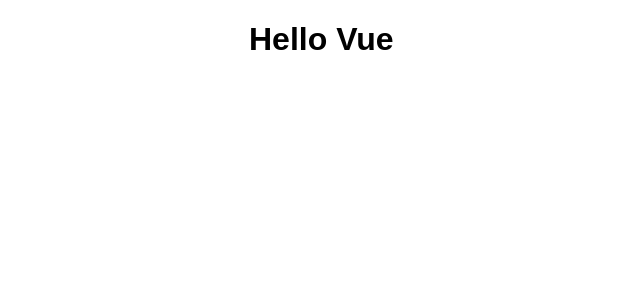
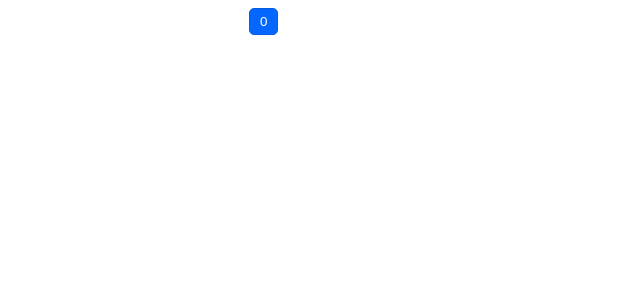
Before and after one commit to vueschool/workshop-vue-fundamentals-options-api-version, a Vue app: page / in a window 1280 px wide. Shown: the top 300 px of the page, without its empty margins (16-656 px from the left). Built offline with nearby package versions, Linux system fonts and the light colour scheme.

Commit message:
exercise 7 solution

```diff
--- a/src/App.vue
+++ b/src/App.vue
@@ -1,11 +1,10 @@
 <script>
-export default{
-
-}
+import CounterButton from "./components/CounterButton.vue";
+export default {
+  components: { CounterButton },
+};
 </script>
 
 <template>
-
-<h1>Hello Vue</h1>
-
+  <CounterButton></CounterButton>
 </template>
--- a/src/components/CounterButton.vue
+++ b/src/components/CounterButton.vue
@@ -0,0 +1,12 @@
+<script>
+export default {
+  data() {
+    return {
+      count: 0,
+    };
+  },
+};
+</script>
+<template>
+  <button @click="count++">{{ count }}</button>
+</template>
```
